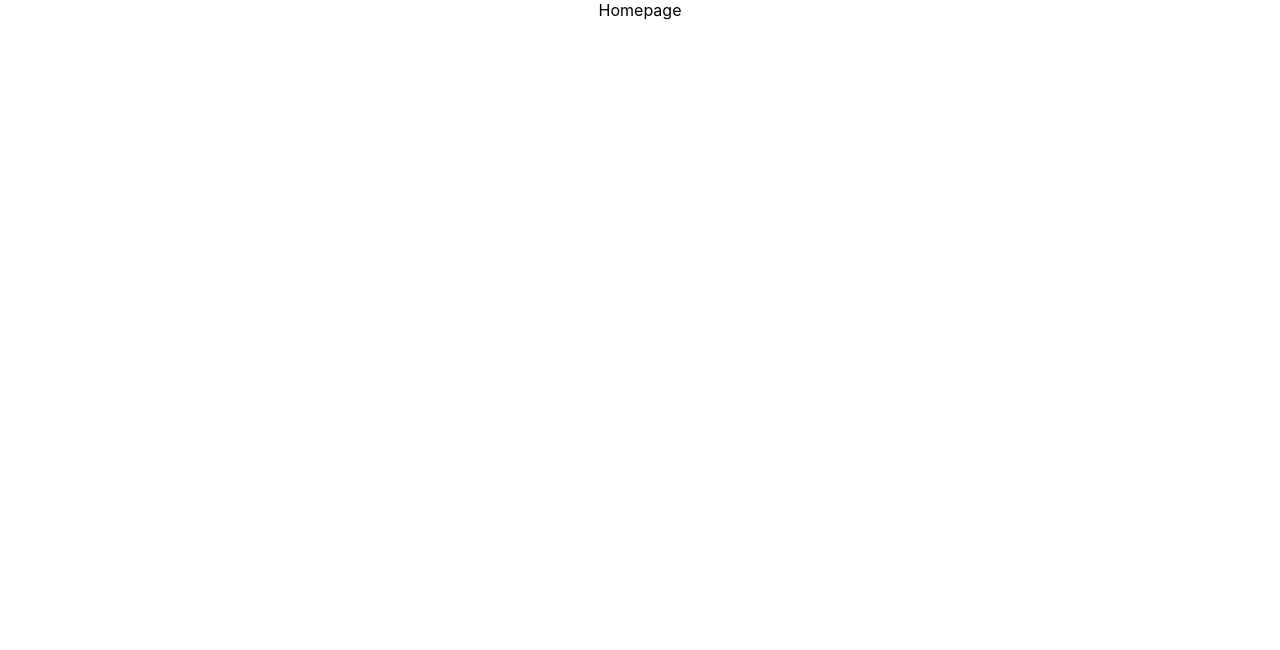
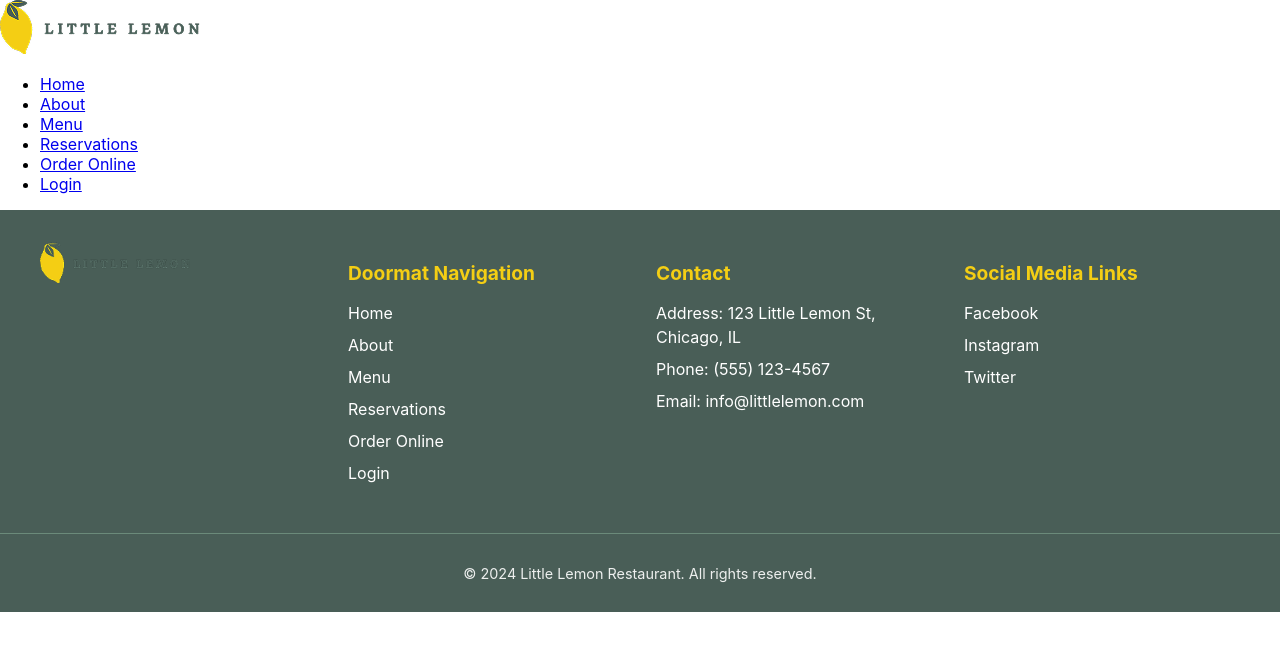
Before and after one commit to Movin-T/meta_capstone, a React (Create React App) app: page / in a window 1280 px wide. Shown: the top 650 px of the page. Built offline with nearby package versions, Linux system fonts and the light colour scheme.

Commit message:
Setup basic html semantics

```diff
--- a/src/App.css
+++ b/src/App.css
@@ -36,3 +36,80 @@
     transform: rotate(360deg);
   }
 }
+
+/* Footer Styles */
+footer {
+  background-color: #495e57;
+  color: white;
+  padding: 2rem 0 1rem 0;
+  margin-top: auto;
+}
+
+.footer-content {
+  display: flex;
+  flex-wrap: wrap;
+  justify-content: space-around;
+  max-width: 1200px;
+  margin: 0 auto;
+  padding: 0 1rem;
+  gap: 2rem;
+}
+
+.footer-section {
+  flex: 1;
+  min-width: 200px;
+  margin-bottom: 1rem;
+}
+
+.footer-section h3 {
+  color: #f4ce14;
+  margin-bottom: 1rem;
+  font-size: 1.2rem;
+}
+
+.footer-section ul {
+  list-style: none;
+  padding: 0;
+  margin: 0;
+}
+
+.footer-section ul li {
+  margin-bottom: 0.5rem;
+  line-height: 1.5;
+}
+
+.footer-section ul li a {
+  color: white;
+  text-decoration: none;
+  transition: color 0.3s ease;
+}
+
+.footer-section ul li a:hover {
+  color: #f4ce14;
+}
+
+.footer-logo {
+  max-width: 150px;
+  height: auto;
+}
+
+.footer-bottom {
+  text-align: center;
+  margin-top: 1.5rem;
+  padding-top: 1rem;
+  border-top: 1px solid #6b8a7a;
+  color: #edefee;
+  font-size: 0.9rem;
+}
+
+/* Responsive Footer */
+@media (max-width: 768px) {
+  .footer-content {
+    flex-direction: column;
+    text-align: center;
+  }
+
+  .footer-section {
+    margin-bottom: 1.5rem;
+  }
+}
--- a/src/App.js
+++ b/src/App.js
@@ -1,10 +1,15 @@
 import './App.css';
+import Footer from './components/Footer';
+import Header from './components/Header';
+import Main from './components/Main';
 
 function App() {
   return (
-    <div className="App">
-      <div>Homepage</div>
-    </div>
+    <>
+      <Header />
+      <Main />
+      <Footer />
+    </>
   );
 }
 
--- /dev/null
+++ b/src/components/Footer.js
@@ -0,0 +1,83 @@
+const Footer = () => {
+  return (
+    <footer>
+      <div className="footer-content">
+        <div className="footer-section">
+          <img src="logo.png" alt="Little Lemon" className="footer-logo" />
+        </div>
+
+        <div className="footer-section">
+          <h3>Doormat Navigation</h3>
+          <ul>
+            <li>
+              <a href="/">Home</a>
+            </li>
+            <li>
+              <a href="/about">About</a>
+            </li>
+            <li>
+              <a href="/menu">Menu</a>
+            </li>
+            <li>
+              <a href="/reservations">Reservations</a>
+            </li>
+            <li>
+              <a href="/order-online">Order Online</a>
+            </li>
+            <li>
+              <a href="/login">Login</a>
+            </li>
+          </ul>
+        </div>
+
+        <div className="footer-section">
+          <h3>Contact</h3>
+          <ul>
+            <li>Address: 123 Little Lemon St, Chicago, IL</li>
+            <li>Phone: (555) 123-4567</li>
+            <li>Email: info@littlelemon.com</li>
+          </ul>
+        </div>
+
+        <div className="footer-section">
+          <h3>Social Media Links</h3>
+          <ul>
+            <li>
+              <a
+                href="https://facebook.com/littlelemon"
+                target="_blank"
+                rel="noopener noreferrer"
+              >
+                Facebook
+              </a>
+            </li>
+            <li>
+              <a
+                href="https://instagram.com/littlelemon"
+                target="_blank"
+                rel="noopener noreferrer"
+              >
+                Instagram
+              </a>
+            </li>
+            <li>
+              <a
+                href="https://twitter.com/littlelemon"
+                target="_blank"
+                rel="noopener noreferrer"
+              >
+                Twitter
+              </a>
+            </li>
+          </ul>
+        </div>
+      </div>
+
+      <div className="footer-bottom">
+        <p>&copy; 2024 Little Lemon Restaurant. All rights reserved.</p>
+      </div>
+    </footer>
+  );
+};
+
+export default Footer;
--- /dev/null
+++ b/src/components/Header.js
@@ -0,0 +1,12 @@
+import Nav from './Nav';
+
+const Header = () => {
+  return (
+    <header>
+      <img src="logo.png" alt="Little Lemon" />
+      <Nav />
+    </header>
+  );
+};
+
+export default Header;
--- /dev/null
+++ b/src/components/Main.js
@@ -0,0 +1,5 @@
+const Main = () => {
+  return <main></main>;
+};
+
+export default Main;
--- /dev/null
+++ b/src/components/Nav.js
@@ -0,0 +1,24 @@
+const Nav = () => {
+  const link = [
+    { name: 'Home', path: '/' },
+    { name: 'About', path: '/about' },
+    { name: 'Menu', path: '/menu' },
+    { name: 'Reservations', path: '/reservations' },
+    { name: 'Order Online', path: '/order-online' },
+    { name: 'Login', path: '/login' },
+  ];
+
+  return (
+    <nav>
+      <ul>
+        {link.map((item) => (
+          <li key={item.name}>
+            <a href={item.path}>{item.name}</a>
+          </li>
+        ))}
+      </ul>
+    </nav>
+  );
+};
+
+export default Nav;
```
Also changed, not shown: public/logo.png (added).
